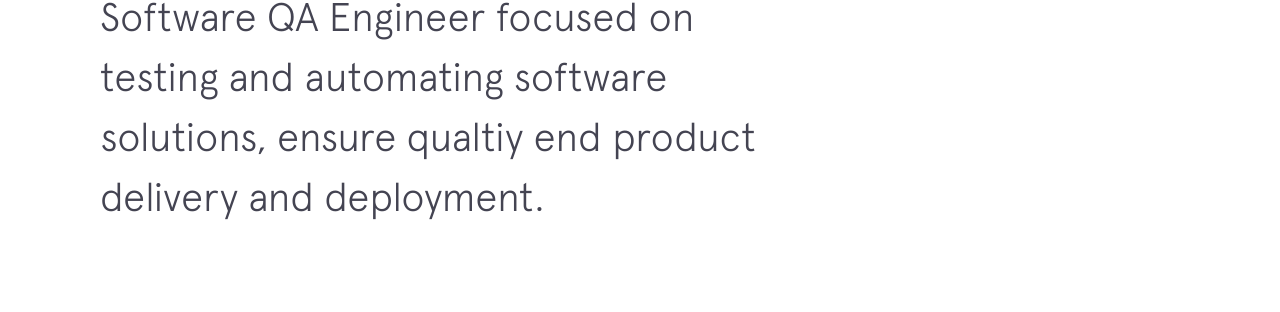
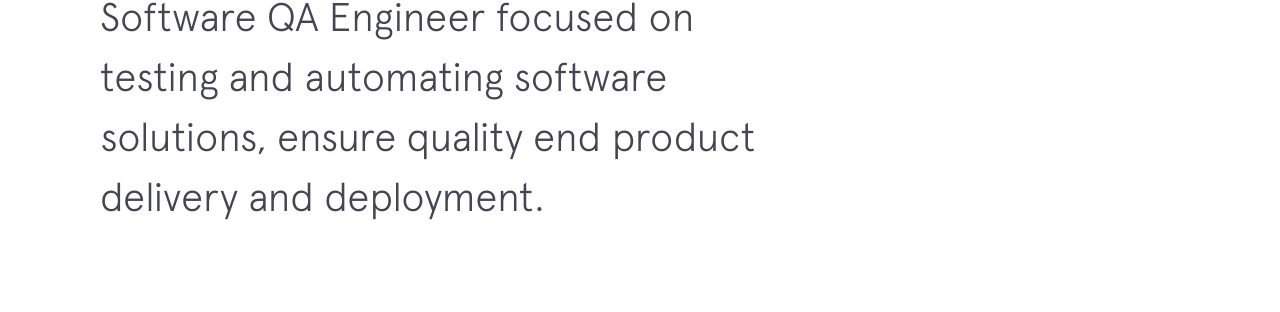
Before and after one commit to Sylvestre5/sylvestre5.github.io, a Jekyll site: the page built from index.html, in a window 1280 px wide and 900 px high. Shown: the part 393-705 px from the top of the window. Built offline with Jekyll 4.4.1, drawn with Linux system fonts in a browser that asks for light colours; nearby versions of some CDN libraries; some of the changed text lies outside the part shown.

Commit message:
Update intro.html

```diff
--- a/_includes/intro.html
+++ b/_includes/intro.html
@@ -4,7 +4,7 @@
   </h1>
 
   <h2 class="intro__tagline">I'm
-    <span class="name">Ikenna Sylvestre Okafor</span>, a Senior Software QA Engineer focused on testing and automating software solutions, ensure qualtiy end product delivery and deployment.
+    <span class="name">Ikenna Sylvestre Okafor</span>, a Senior Software QA Engineer focused on testing and automating software solutions, ensure quality end product delivery and deployment.
   </h2>
 
   <h3 class="intro__contact">
```
